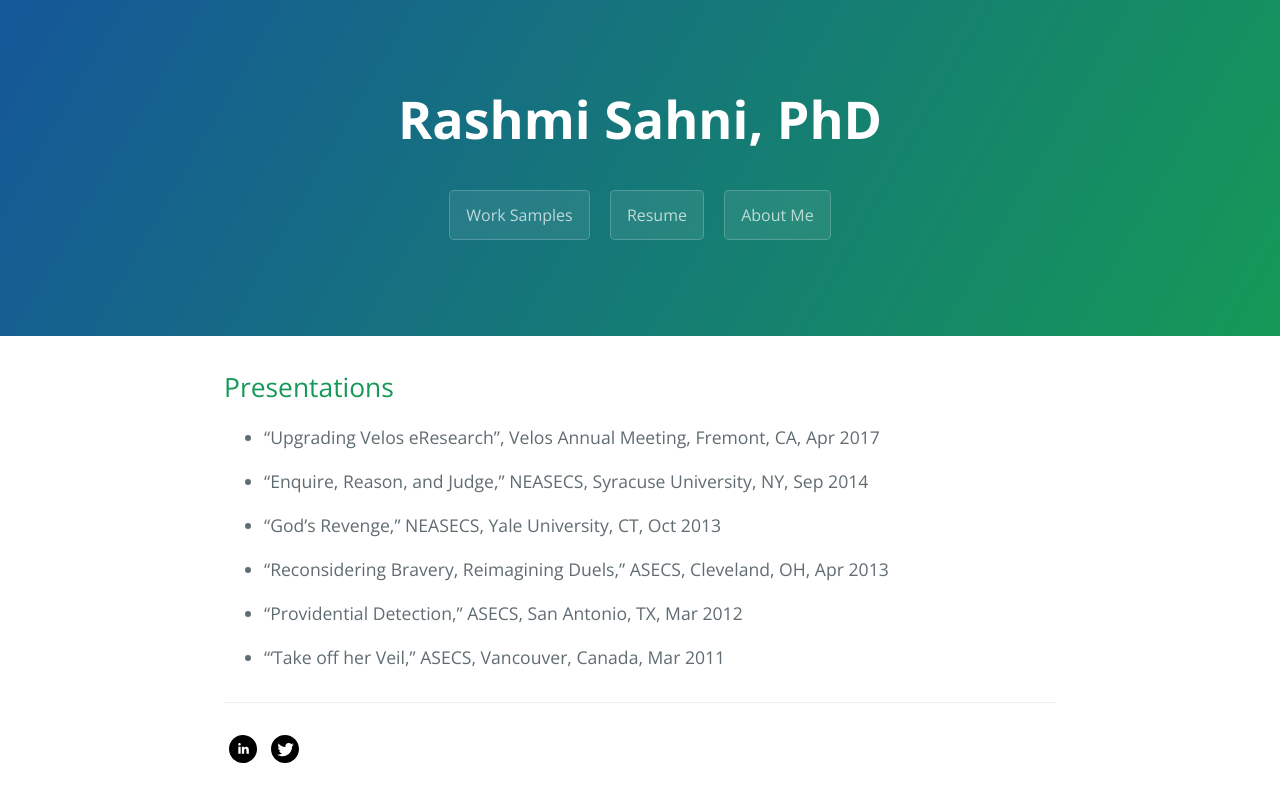
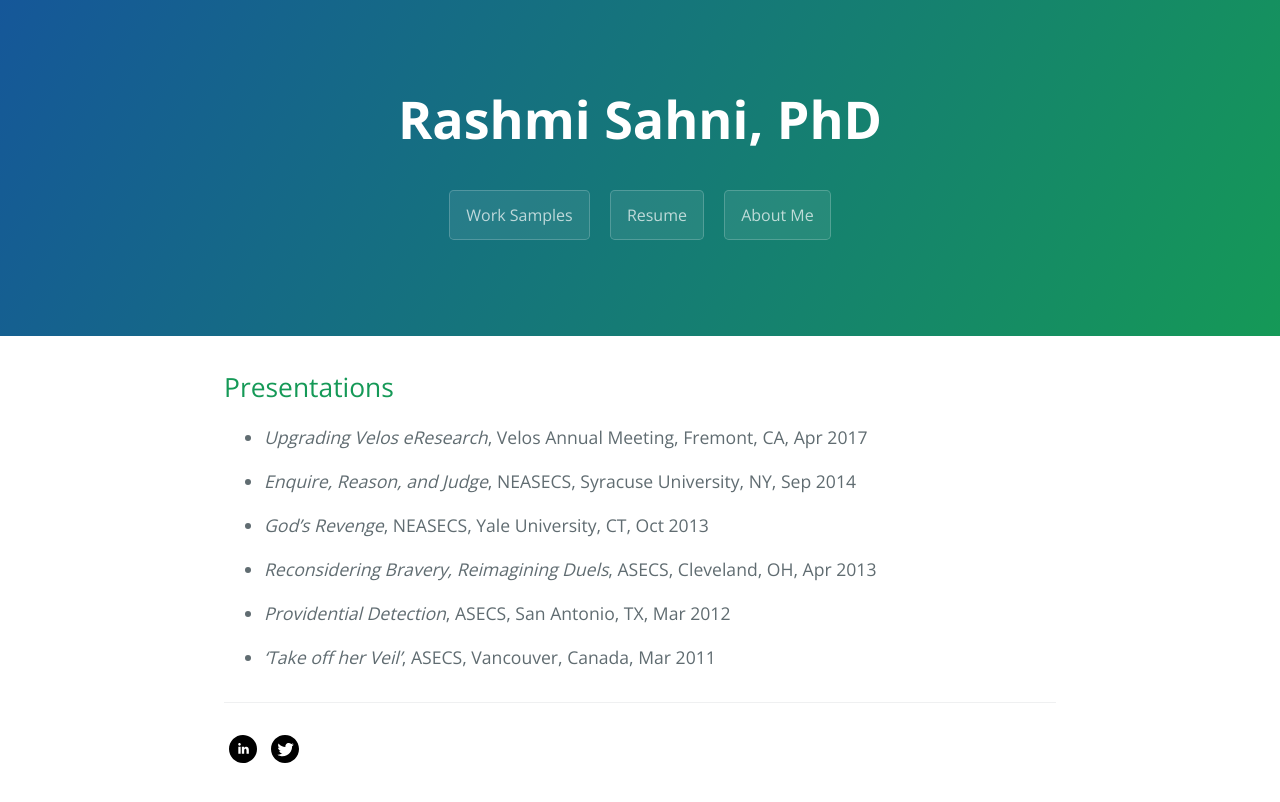
Before and after one commit to rashmisahni/rashmisahni.github.io, a Jekyll site: the page built from presentations.md, in a window 1280 px wide. Shown: the top 802 px of the page. Built offline with Jekyll 4.4.1, drawn with Linux system fonts in a browser that asks for light colours; the repository's description, which GitHub fills in, is left out; our own code applies the rules of GitHub Pages for plain Markdown files.

Commit message:
typographical changes

```diff
--- a/presentations.md
+++ b/presentations.md
@@ -4,14 +4,14 @@ layout: default
 
 
 ## Presentations
-* "Upgrading Velos eResearch", Velos Annual Meeting, Fremont, CA, Apr 2017
+* _Upgrading Velos eResearch_, Velos Annual Meeting, Fremont, CA, Apr 2017
 
-* "Enquire, Reason, and Judge,” NEASECS, Syracuse University, NY, Sep 2014
+* _Enquire, Reason, and Judge_, NEASECS, Syracuse University, NY, Sep 2014
 
-* "God’s Revenge,” NEASECS, Yale University, CT, Oct 2013
+* _God’s Revenge_, NEASECS, Yale University, CT, Oct 2013
 
-* "Reconsidering Bravery, Reimagining Duels,” ASECS, Cleveland, OH, Apr 2013
+* _Reconsidering Bravery, Reimagining Duels_, ASECS, Cleveland, OH, Apr 2013
 
-* "Providential Detection,” ASECS, San Antonio, TX, Mar 2012
+* _Providential Detection_, ASECS, San Antonio, TX, Mar 2012
 
-* "‘Take off her Veil,” ASECS, Vancouver, Canada, Mar 2011
+* _‘Take off her Veil'_, ASECS, Vancouver, Canada, Mar 2011
```
Also changed, not shown: publications.md (+1 -1 lines).
